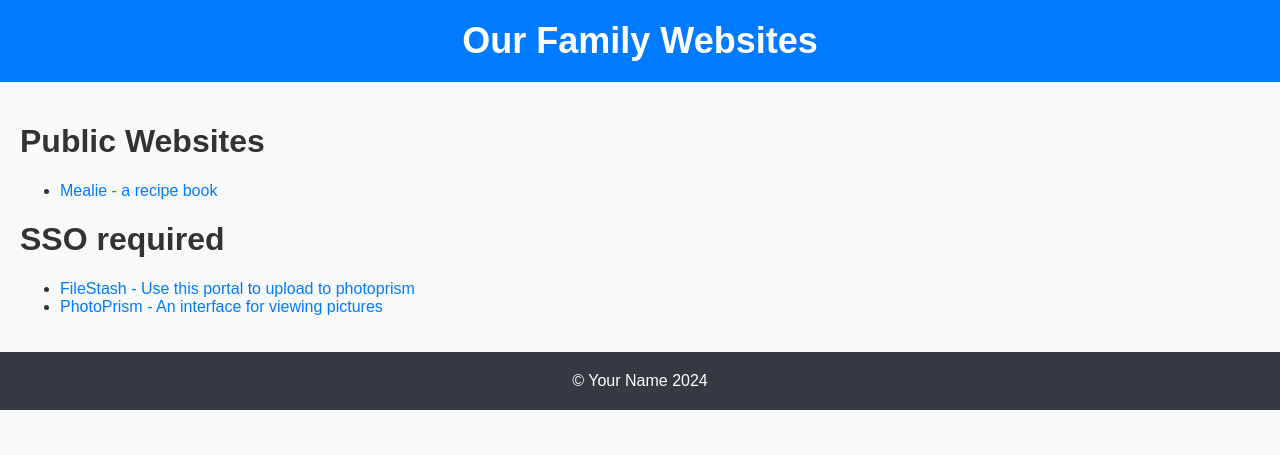
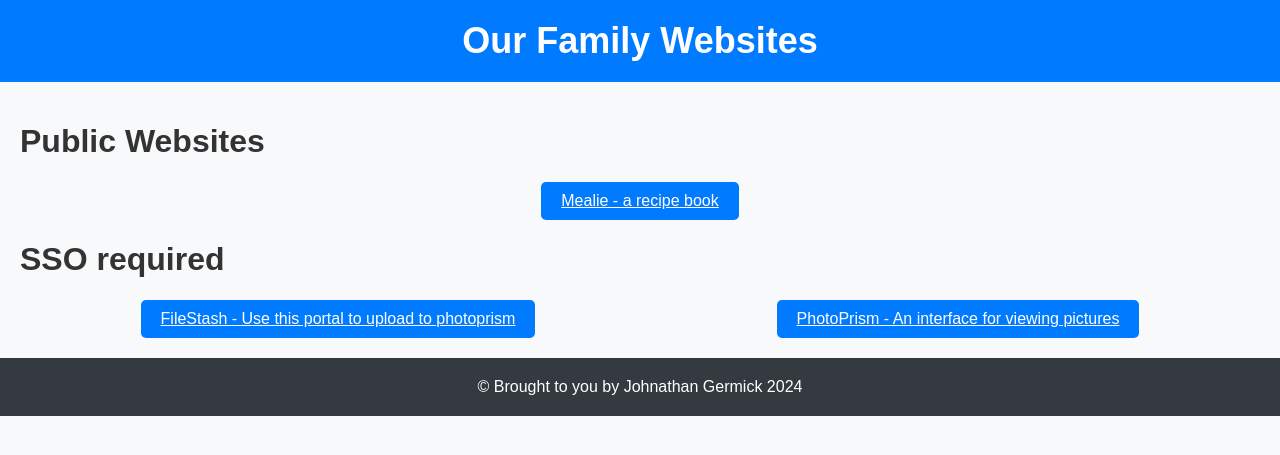
Before and after one commit to jgermick2/publichomepage, a Jekyll site: the page built from my-links-site/index.md, in a window 1280 px wide. Shown: the top 455 px of the page. Built offline with Jekyll 4.4.1, drawn with Linux system fonts in a browser that asks for light colours.

Commit message:
another commit

```diff
--- a/my-links-site/_config.yml
+++ b/my-links-site/_config.yml
@@ -1,5 +1,5 @@
 title: My Links Site
-author: Your Name
+author: Brought to you by Johnathan Germick
 year: 2024
 
 baseurl: "" # the subpath of your site, e.g. /blog
--- a/my-links-site/assets/css/style.css
+++ b/my-links-site/assets/css/style.css
@@ -28,13 +28,26 @@ main {
 }
 
 /* Link styles */
-a {
-    color: #007bff; /* Blue link color */
-    text-decoration: none;
+.links-container {
+    display: flex;
+    justify-content: space-around;
+    margin-top: 20px;
 }
 
-a:hover {
-    text-decoration: underline; /* Underline links on hover */
+.link-button {
+    display: inline-block;
+    padding: 10px 20px;
+    background-color: #007bff; /* Blue button background */
+    color: #fff; /* White button text color */
+    border: none;
+    border-radius: 5px;
+    cursor: pointer;
+    transition: background-color 0.3s, box-shadow 0.3s; /* Transition effect */
+}
+
+.link-button:hover {
+    background-color: #0056b3; /* Darker blue on hover */
+    box-shadow: 0 0 10px rgba(0, 0, 0, 0.3); /* Soft highlight shimmer effect */
 }
 
 /* Footer styles */
--- a/my-links-site/index.md
+++ b/my-links-site/index.md
@@ -4,9 +4,14 @@ title: Our Family Websites
 ---
 
 # Public Websites
-- [Mealie - a recipe book](https://cook.germick.xyz)
 
+<div class="links-container">
+  <a href="https://cook.germick.xyz" class="link-button">Mealie - a recipe book</a>
+</div>
 
 # SSO required
-- [FileStash - Use this portal to upload to photoprism](https://filestash.germick.xyz)
-- [PhotoPrism - An interface for viewing pictures](https://photo.germick.xyz)
+
+<div class="links-container">
+  <a href="https://filestash.germick.xyz" class="link-button">FileStash - Use this portal to upload to photoprism</a>
+  <a href="https://photo.germick.xyz" class="link-button">PhotoPrism - An interface for viewing pictures</a>
+</div>
```
